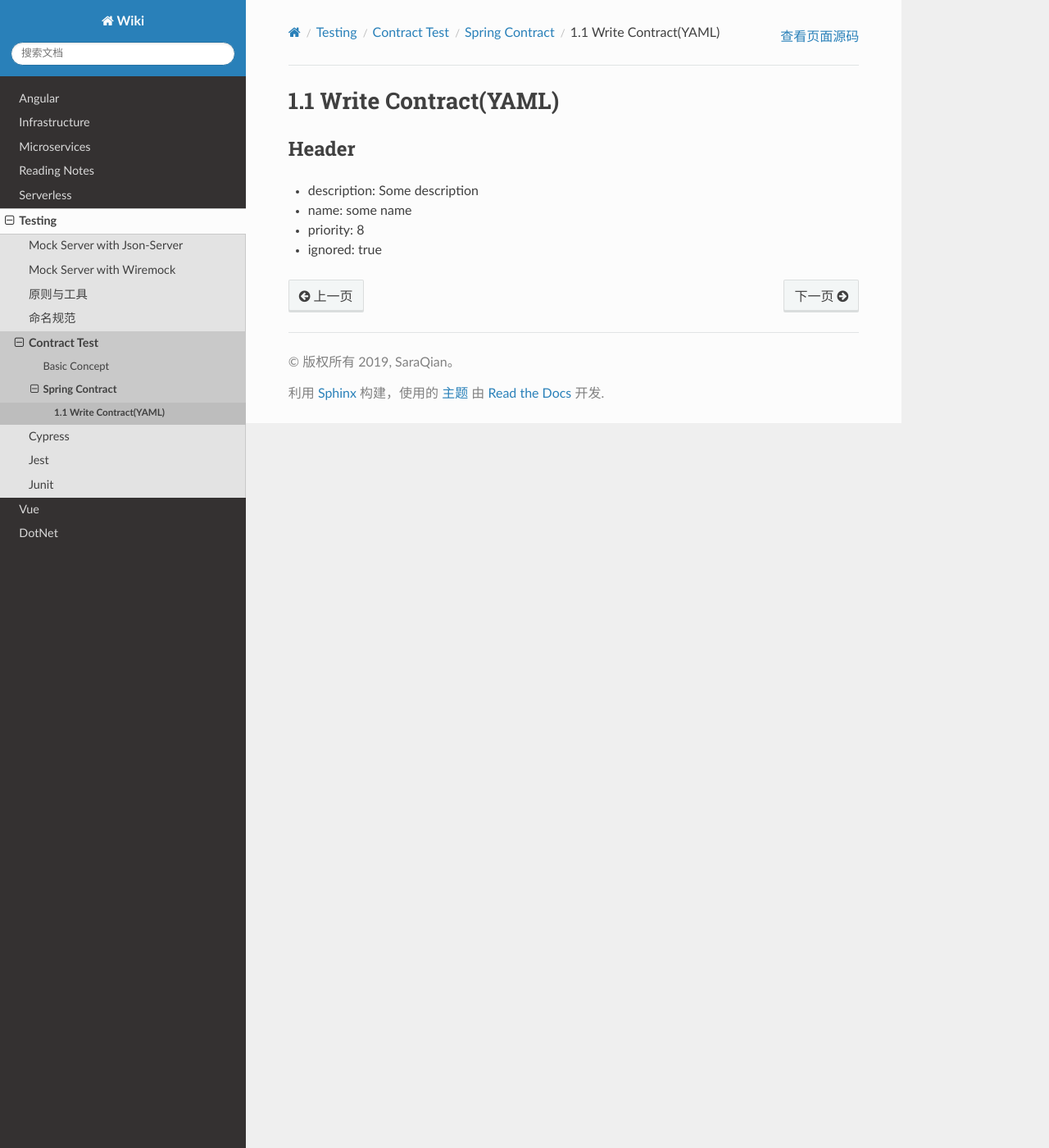
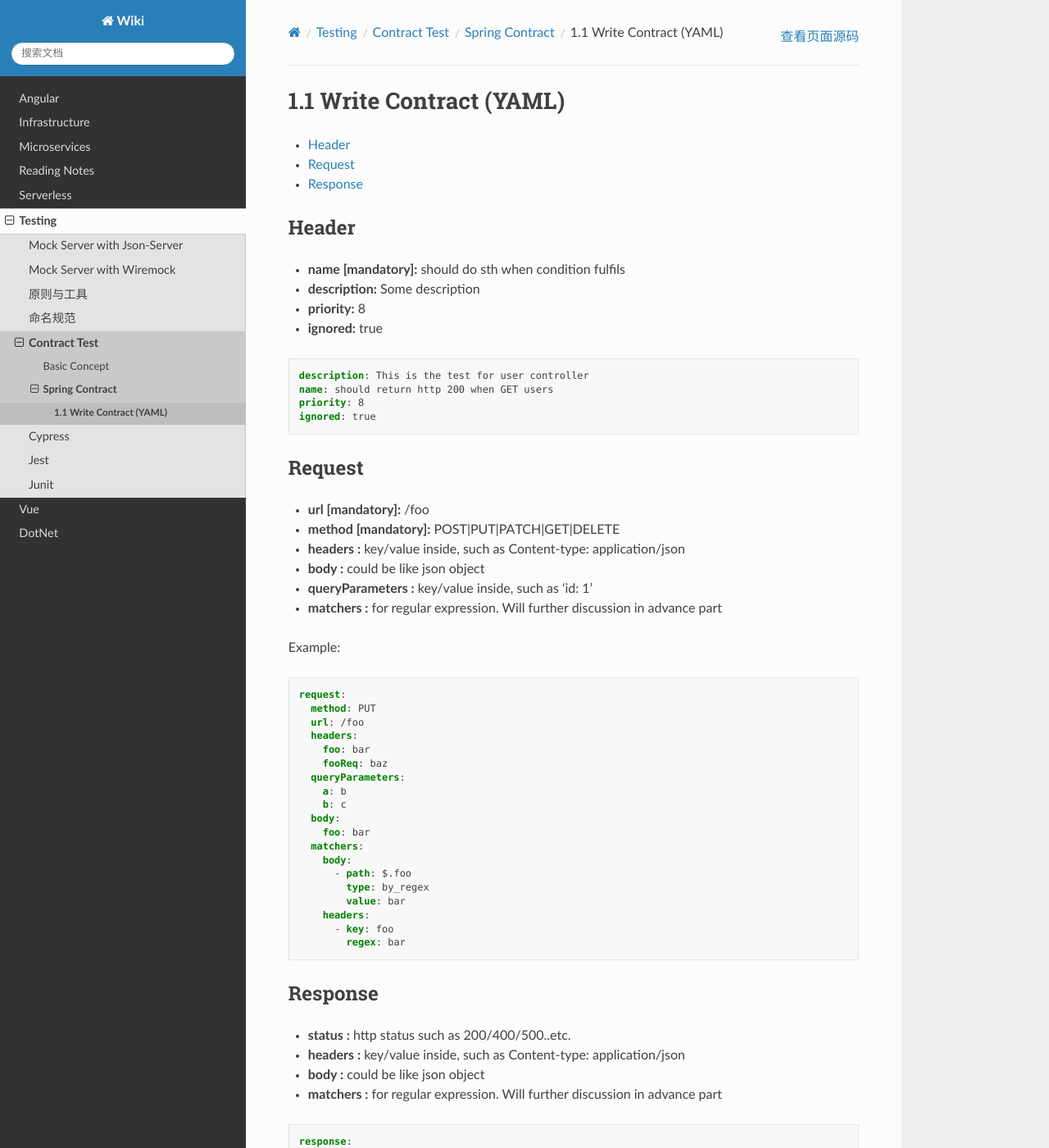
Before and after one commit to abigail830/Sphinx_wiki, a Sphinx documentation site: the page built from source/Testing/ContractTest/SpringContract/1_write_contract.rst, in a window 1280 px wide and 1400 px high. Shown: the whole window at 82% size. Built offline with Sphinx 7.4.7 and the Read the Docs theme 2.0.0, drawn with Linux system fonts in a browser that asks for light colours; some of the changed text lies outside the part shown.

Commit message:
Update 1_write_contract.rst

```diff
--- a/source/Testing/ContractTest/SpringContract/1_write_contract.rst
+++ b/source/Testing/ContractTest/SpringContract/1_write_contract.rst
@@ -1,10 +1,105 @@
-1.1 Write Contract(YAML)
+1.1 Write Contract (YAML)
 ==============================
+
+* `Header`_
+* `Request`_
+* `Response`_
+
 
 Header
 ----------
 
-* description: Some description
-* name: some name
-* priority: 8
-* ignored: true
+* **name [mandatory]:** should do sth when condition fulfils
+* **description:** Some description
+* **priority:** 8
+* **ignored:** true
+
+.. code-block:: yaml
+
+  description: This is the test for user controller
+  name: should return http 200 when GET users
+  priority: 8
+  ignored: true
+
+
+Request
+-----------
+
+* **url [mandatory]:** /foo
+* **method [mandatory]:** POST|PUT|PATCH|GET|DELETE
+* **headers :** key/value inside, such as Content-type: application/json
+* **body :** could be like json object
+* **queryParameters :** key/value inside, such as 'id: 1'
+* **matchers :** for regular expression. Will further discussion in advance part
+
+Example:
+
+.. code-block:: yaml
+
+  request:
+    method: PUT
+    url: /foo
+    headers:
+      foo: bar
+      fooReq: baz
+    queryParameters:
+      a: b
+      b: c
+    body:
+      foo: bar
+    matchers:
+      body:
+        - path: $.foo
+          type: by_regex
+          value: bar
+      headers:
+        - key: foo
+          regex: bar
+
+
+Response
+-----------
+
+* **status :** http status such as 200/400/500..etc.
+* **headers :** key/value inside, such as Content-type: application/json
+* **body :** could be like json object
+* **matchers :** for regular expression. Will further discussion in advance part
+
+.. code-block:: yaml
+
+  response:
+    status: 200
+    headers:
+      foo2: bar
+      foo3: foo33
+      fooRes: baz
+    body:
+      foo2: bar
+      foo3: baz
+      nullValue: null
+    matchers:
+      body:
+        - path: $.foo2
+          type: by_regex
+          value: bar
+        - path: $.foo3
+          type: by_command
+          value: executeMe($it)
+        - path: $.nullValue
+          type: by_null
+          value: null
+      headers:
+        - key: foo2
+          regex: bar
+        - key: foo3
+          command: andMeToo($it)
+
+
+
+Advance with RegularExpression
+-----------------------------------------
+
+
+
+
+.. index:: Testing, Contract
```
